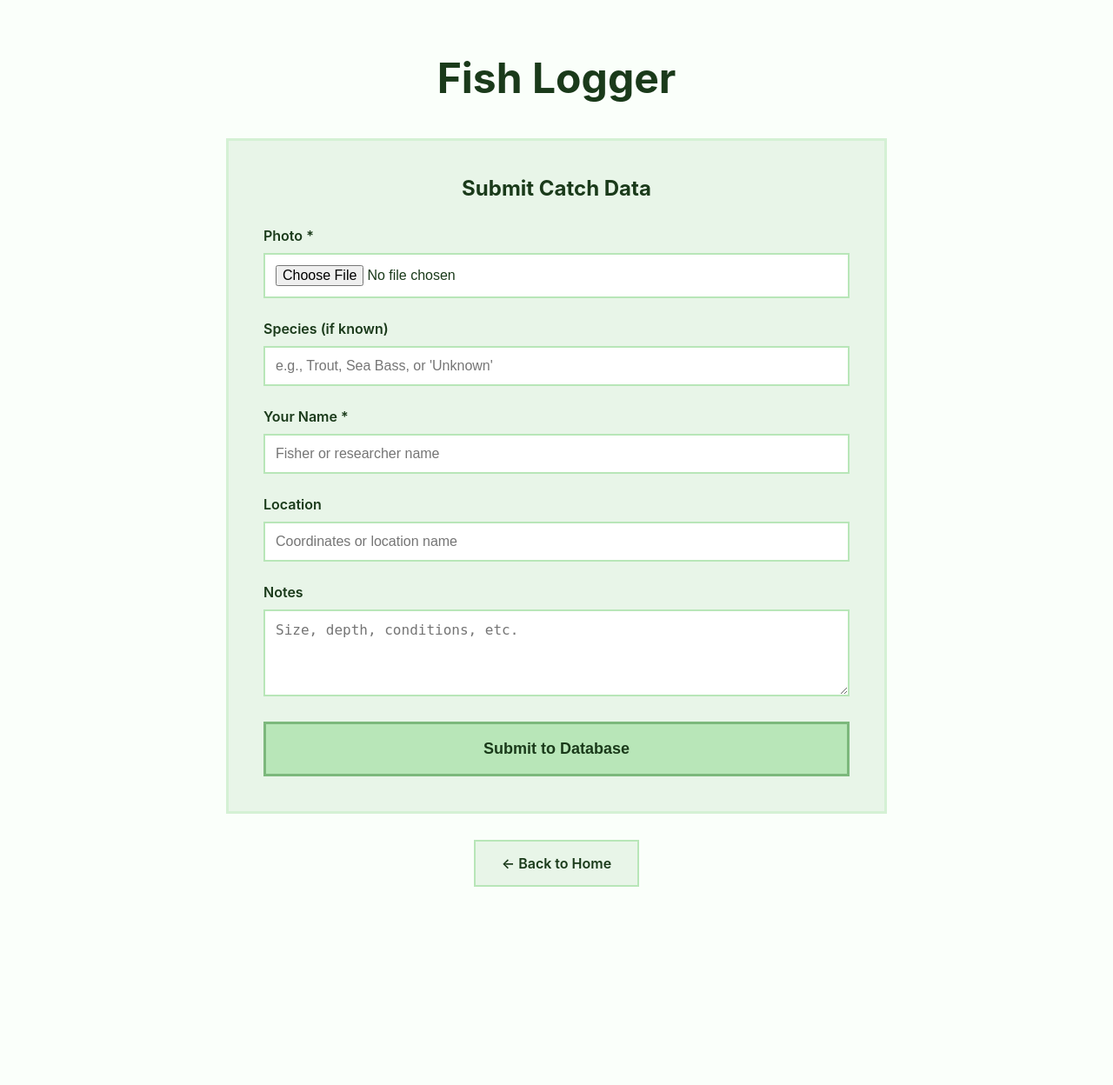
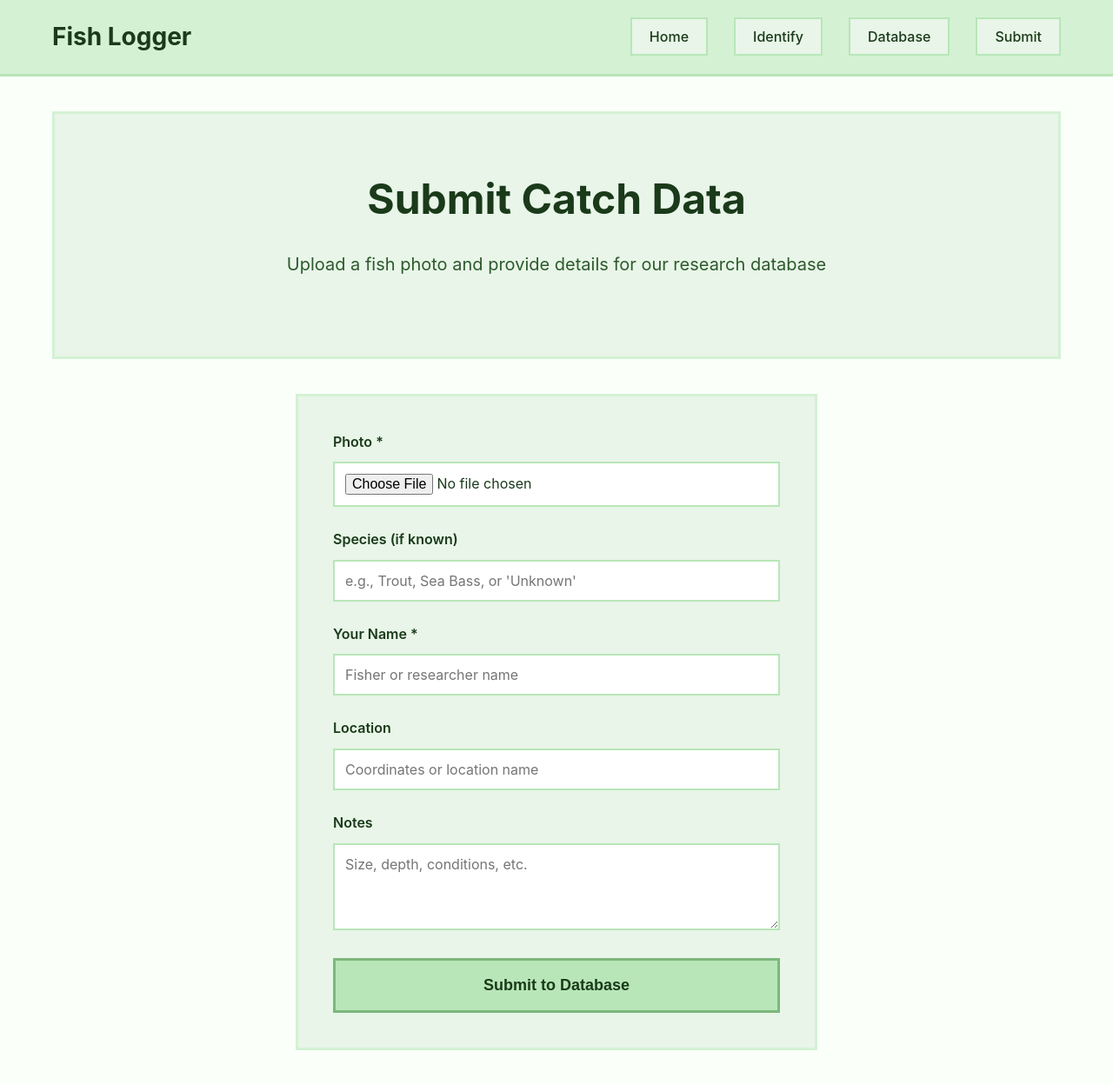
Before and after one commit to rrocketmann/fish-logger, a Flask app: page /upload in a window 1280 px wide. Shown: the whole page at 87% size. Before the commit the page ends 1020 px from the top, so only its background shows below. Run offline with Flask 3, Linux system fonts and the light colour scheme.

Commit message:
highlight: "Added render.yaml for rendering configuration and updated upload.html template."

```diff
--- a/app/templates/upload.html
+++ b/app/templates/upload.html
@@ -1,41 +1,55 @@
-<!DOCTYPE html>
-<html lang="en">
-<head>
-    <meta charset="UTF-8">
-    <meta name="viewport" content="width=device-width, initial-scale=1.0">
-    <title>Submit Catch - Fish Logger</title>
+{% extends "base.html" %}
+
+{% block title %}Submit Catch - Fish Logger{% endblock %}
+
+{% block content %}
+<div class="hero">
+    <h1>Submit Catch Data</h1>
+    <p>Upload a fish photo and provide details for our research database</p>
+</div>
+
+<div class="upload-form">
+    <form method="POST" enctype="multipart/form-data">
+        <div class="form-group">
+            <label for="fish_image">Photo *</label>
+            <input type="file" id="fish_image" name="fish_image" accept="image/*" required>
+        </div>
+
+        <div class="form-group">
+            <label for="species_label">Species (if known)</label>
+            <input type="text" id="species_label" name="species_label"
+                   placeholder="e.g., Trout, Sea Bass, or 'Unknown'">
+        </div>
+
+        <div class="form-group">
+            <label for="uploader_name">Your Name *</label>
+            <input type="text" id="uploader_name" name="uploader_name"
+                   placeholder="Fisher or researcher name" required>
+        </div>
+
+        <div class="form-group">
+            <label for="location">Location</label>
+            <input type="text" id="location" name="location"
+                   placeholder="Coordinates or location name">
+        </div>
+
+        <div class="form-group">
+            <label for="notes">Notes</label>
+            <textarea id="notes" name="notes"
+                      placeholder="Size, depth, conditions, etc."></textarea>
+        </div>
+
+        <button type="submit" class="btn btn-primary">Submit to Database</button>
+    </form>
+</div>
+
 <style>
-        * {
-            margin: 0;
-            padding: 0;
-            box-sizing: border-box;
-        }
-
-        body {
-            font-family: -apple-system, BlinkMacSystemFont, 'Segoe UI', Arial, sans-serif;
-            background-color: #fafffa;
-            color: #1a3a1a;
-        }
-
-        .container {
-            max-width: 800px;
+    .upload-form {
+        max-width: 600px;
         margin: 0 auto;
-            padding: 20px;
-        }
-
-        .title {
-            text-align: center;
-            font-size: 48px;
-            font-weight: bold;
-            color: #1a3a1a;
-            margin: 40px 0;
-        }
-
-        .main-box {
         background-color: #e8f5e8;
         border: 3px solid #d4f1d4;
         padding: 40px;
-            margin-bottom: 30px;
     }
 
     .form-group {
@@ -81,100 +95,5 @@
         background-color: #7cb87c;
         color: white;
     }
-
-        .btn-secondary {
-            padding: 15px 30px;
-            background-color: #e8f5e8;
-            border: 2px solid #b8e6b8;
-            color: #1a3a1a;
-            font-size: 16px;
-            font-weight: 600;
-            text-decoration: none;
-            display: inline-block;
-            cursor: pointer;
-            transition: background-color 0.3s;
-        }
-
-        .btn-secondary:hover {
-            background-color: #b8e6b8;
-        }
-
-        .back-link {
-            text-align: center;
-            margin-top: 20px;
-        }
-
-        .alert {
-            padding: 15px;
-            margin-bottom: 20px;
-            border: 2px solid;
-        }
-
-        .alert-success {
-            background-color: #e8f5e8;
-            border-color: #b8e6b8;
-            color: #1a3a1a;
-        }
-
-        .alert-error {
-            background-color: #ffd4d4;
-            border-color: #ffb3b3;
-            color: #4a0000;
-        }
 </style>
-</head>
-<body>
-    <div class="container">
-        <h1 class="title">Fish Logger</h1>
-
-        {% with messages = get_flashed_messages(with_categories=true) %}
-            {% if messages %}
-                {% for category, message in messages %}
-                    <div class="alert alert-{{ category }}">{{ message }}</div>
-                {% endfor %}
-            {% endif %}
-        {% endwith %}
-
-        <div class="main-box">
-            <h2 style="font-size: 24px; margin-bottom: 30px; text-align: center;">Submit Catch Data</h2>
-
-            <form method="POST" enctype="multipart/form-data">
-                <div class="form-group">
-                    <label for="fish_image">Photo *</label>
-                    <input type="file" id="fish_image" name="fish_image" accept="image/*" required>
-                </div>
-
-                <div class="form-group">
-                    <label for="species_label">Species (if known)</label>
-                    <input type="text" id="species_label" name="species_label"
-                           placeholder="e.g., Trout, Sea Bass, or 'Unknown'">
-                </div>
-
-                <div class="form-group">
-                    <label for="uploader_name">Your Name *</label>
-                    <input type="text" id="uploader_name" name="uploader_name"
-                           placeholder="Fisher or researcher name" required>
-                </div>
-
-                <div class="form-group">
-                    <label for="location">Location</label>
-                    <input type="text" id="location" name="location"
-                           placeholder="Coordinates or location name">
-                </div>
-
-                <div class="form-group">
-                    <label for="notes">Notes</label>
-                    <textarea id="notes" name="notes"
-                              placeholder="Size, depth, conditions, etc."></textarea>
-                </div>
-
-                <button type="submit" class="btn-primary">Submit to Database</button>
-            </form>
-        </div>
-
-        <div class="back-link">
-            <a href="{{ url_for('index') }}" class="btn-secondary">← Back to Home</a>
-        </div>
-    </div>
-</body>
-</html>
+{% endblock %}
```
Also changed, not shown: render.yaml (added, +9 -0 lines). Lines whose indentation alone changed are shown as unchanged.
